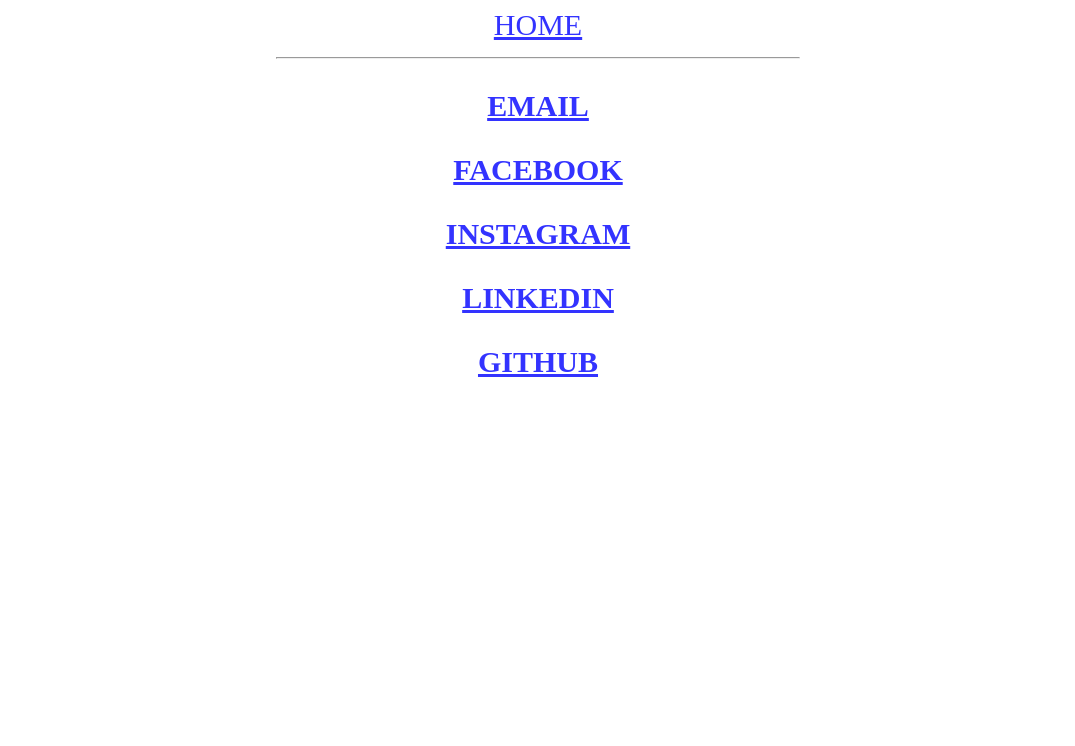
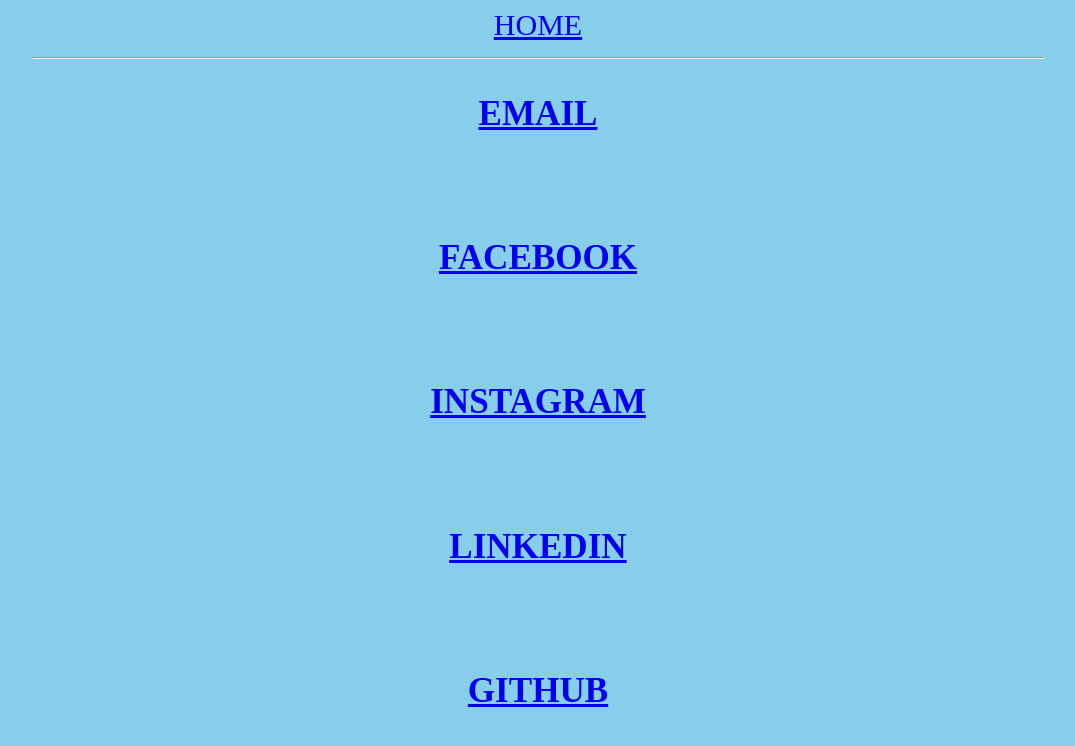
Before and after one commit to raymondyegon/raymondyegon.github.io, a plain HTML site: page contacts.html in a window 1280 px wide. Shown: the whole page, without its empty margins (102-1177 px from the left). Drawn offline with Linux system fonts and the light colour scheme.

Commit message:
Contacts page styled

```diff
--- a/contacts.html
+++ b/contacts.html
@@ -9,11 +9,11 @@
   <body>
     <div class="body">
        <header><a href="index.html">Home</a></header><hr>
-       <h3><a href="#">Email</a></h3>
-       <h3><a href="https://www.facebook.com">Facebook</a></h3>
-       <h3><a href="https://www.instagram.com">Instagram</a></h3>
-       <h3><a href="https://ke.linkedin.com">Linkedin</a></h3>
-       <h3><a href="https://www.github.com/raymondyegon">Github</a></h3>
+       <h3><a href="https://www.gmail.com">Email</a></h3><br>
+       <h3><a href="https://www.facebook.com">Facebook</a></h3><br>
+       <h3><a href="https://www.instagram.com">Instagram</a></h3><br>
+       <h3><a href="https://ke.linkedin.com">Linkedin</a></h3><br>
+       <h3><a href="https://www.github.com/raymondyegon">Github</a></h3><br>
      </div>
   </body>
 </html>
--- a/css/contacts.css
+++ b/css/contacts.css
@@ -1,5 +1,8 @@
-* {
-  color:  #3333FF;
+body {
+  background-color: skyblue;
+  color: #ffb300;
+}
+.body {
   font-size: 30px;
   text-transform: capitalize;
   text-transform: uppercase;
@@ -7,4 +10,5 @@
   margin-left: 10%;
   margin-right: 10%;
   background-image: url(../images/code.jpg);
+  background-size: contain;
 }
--- a/css/style.css
+++ b/css/style.css
@@ -31,7 +31,15 @@
   color: #66FF33 ;
 }
 .body {
-  height: 100vh;
-  width: 5vw;
   display: flex;
 }
+.body p {
+  padding-left: 10%;
+  padding-right: 5%;
+  font-size: 50px;
+}
+img {
+  width: 50%;
+  padding: 0% 5%% 5% 5%;
+  height: 100vh;
+}
```
Also changed, not shown: index.html (+1 -1 lines).
